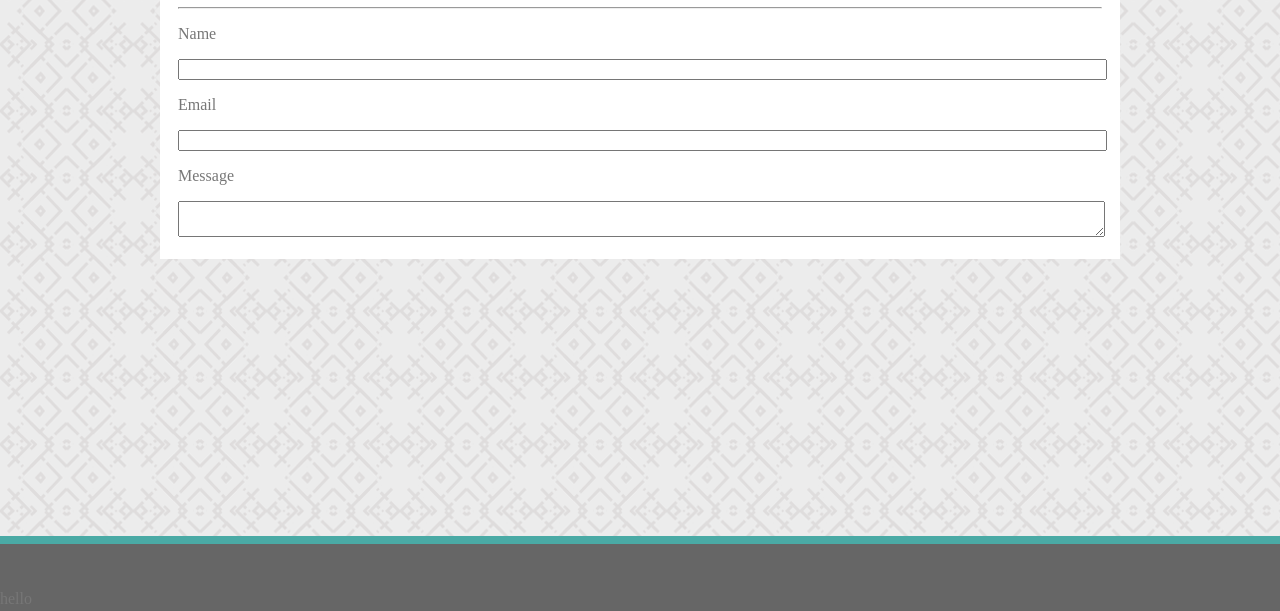
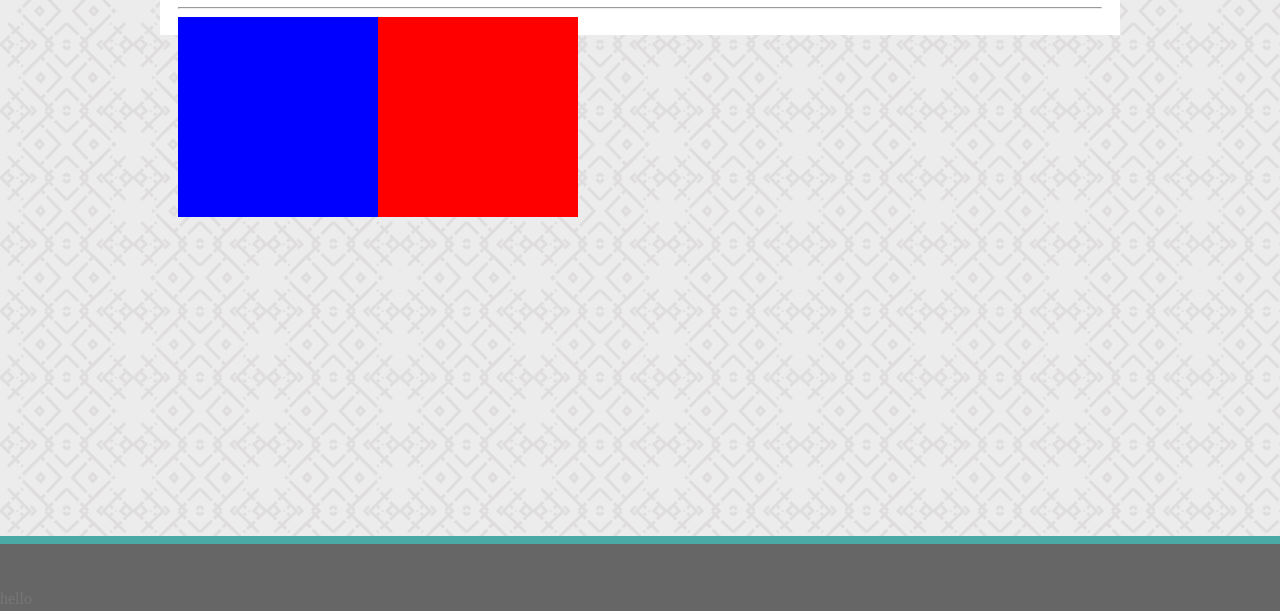
Before and after one commit to raklevan/portfolio, a plain HTML site: page portfolio.html in a window 1280 px wide. Shown: the part 189-800 px from the top of the page. Drawn offline with Linux system fonts and the light colour scheme.

Commit message:
updating files

```diff
--- a/assets/css/style.css
+++ b/assets/css/style.css
@@ -18,7 +18,7 @@ body {
 }
 
 .padding{
-
+    background-color: white;
     padding: 18px;
 }
 
@@ -101,3 +101,20 @@ float: left;
    height: 7px;
 
   }
+
+  .first{
+    float:left;
+    padding: 50px;
+    background-color: blue;
+    height: 100px;
+    width:100px;
+
+  }
+
+  .second{
+    float:left;
+    background-color: red;
+    padding: 50px;
+    height:100px;
+    width: 100px;
+  }
--- a/portfolio.html
+++ b/portfolio.html
@@ -27,22 +27,15 @@
     <div class="container">
         <div class="padding">
 
-            <h1 class="title">Contact</h1>
+            <h1 class="title">Portfolio</h1>
             <hr>
 
-            <p> Name</p>
-            <input class="input">
 
+            <div class="first">
+            </div>
 
-            <p> Email</p>
-            <input class="input">
-
-            <p> Message</p>
-            <textarea class="input"></textarea>
-
-
-            <div>
-            </div>
+            <div class="second">
+                </div>
 
 
 
@@ -50,6 +43,8 @@
             <footer>
                 <p>hello</p>
             </footer>
+        </div>
+    </div>
 </body>
 
 </html>
```
Also changed, not shown: contact.html (+20 -5 lines).
